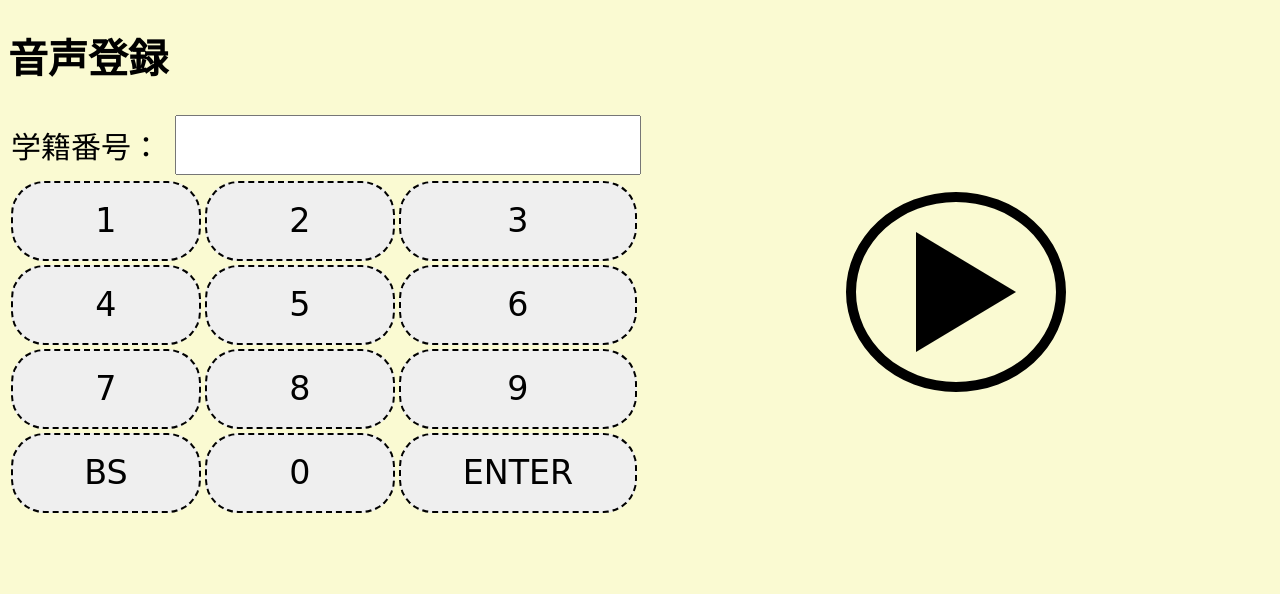
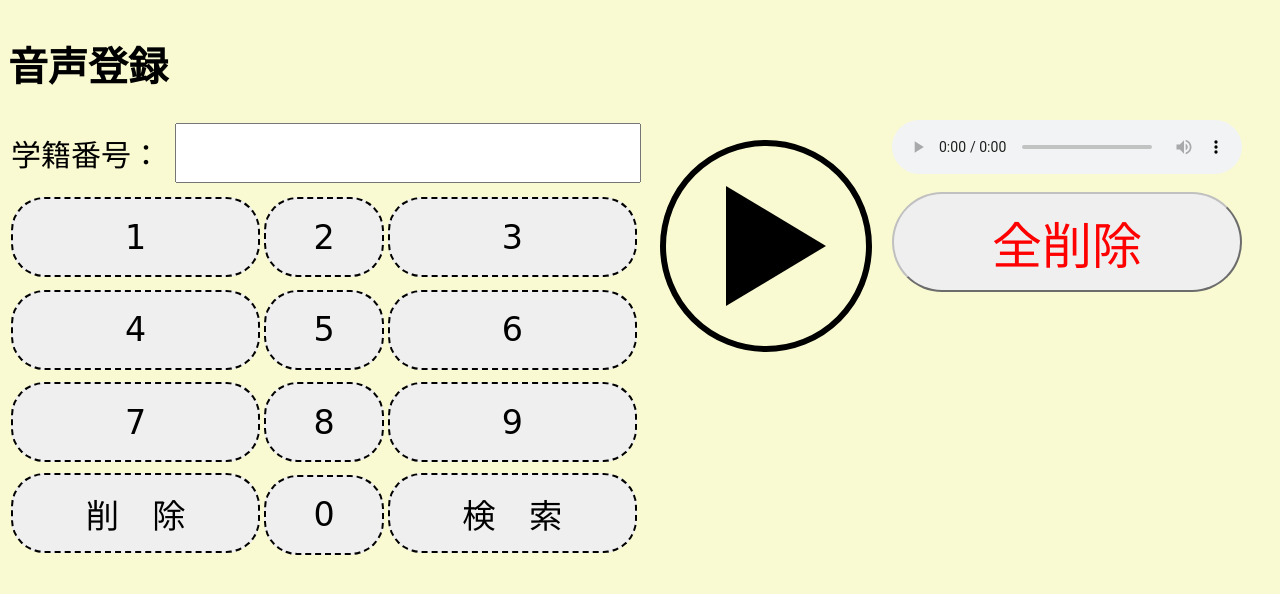
Before and after one commit to Sakai0127/vid, a Django app: page /voiceid/record in a window 1280 px wide. Shown: the top 594 px of the page. Run offline with Django 3.2, Linux system fonts and the light colour scheme; some web fonts are replaced.

Commit message:
デザイン修正

```diff
--- a/voiceid/static/css/style.css
+++ b/voiceid/static/css/style.css
@@ -18,14 +18,11 @@ body h1 {
 }
 
 .rokuon {
-  float: right;
-  width: 50%;
-  height: 200px;
+  /* float: right;
+  width: 50%; */
+  height: 100%;
   display: flex;
-  align-items: center;
-  justify-content: center;
-  flex-flow: column;
-  margin-top: 80px;
+  /* margin-top: 80px; */
 }
 
 .button1 {
@@ -55,14 +52,14 @@ table.keybord {
 
 
 /* 再生ボタン */
-.video_play {
+/* .video_play {
   display: inline-block;
   position: relative;
-  width: 1em;
-  height: 1em;
+  width: 1rem;
+  height: 1rem;
   border: 0.05em solid currentColor;
   border-radius: 50%;
-  color: #000;
+  color: rgb(0, 0, 0);
   font-size: 200px;
 }
 .video_play::before {
@@ -76,17 +73,17 @@ table.keybord {
   border-left: 0.5em solid currentColor;
   box-sizing: border-box;
   content: "";
-}
+} */
 
 /* 停止ボタン */
-.video_pause {
+/* .video_pause {
   display: inline-block;
   position: relative;
   width: 1em;
   height: 1em;
   border: 0.05em solid currentColor;
   border-radius: 50%;
-  color: #000;
+  color: rgb(0, 0, 0);
   font-size: 200px;
 }
 .video_pause::before,
@@ -106,7 +103,7 @@ table.keybord {
 .video_pause::after {
   left: 60%;
 }
-
+*/
 .tenKey {
   border-radius: 1em;
   border-style: dashed;
@@ -116,12 +113,13 @@ table.keybord {
 .video_play_pause {
   display: inline-block;
   position: relative;
-  width: 1em;
+  width:1em;
   height: 1em;
-  border: 0.05em solid currentColor;
+  border: 0.03em solid currentColor;
   border-radius: 50%;
   color: #000;
   font-size: 200px;
+  margin: 20px;
 }
 
 .video_play_pause > input {
@@ -136,6 +134,7 @@ table.keybord {
   width: 0px;
   height: 0px;
   border: 0.3em solid transparent;
+
   border-left: 0.5em solid currentColor;
   box-sizing: border-box;
   content: "";
@@ -146,10 +145,10 @@ table.keybord {
   position: absolute;
   top: 50%;
   transform: translateX(-50%) translateY(-50%);
-  width: 0.1em;
+  width: 0.3em;
   height: 0.5em;
   box-sizing: border-box;
-  background-color: currentColor;
+  background-color: red;
   content: "";
 }
 .video_play_pause > input:checked + span::before {
@@ -158,3 +157,26 @@ table.keybord {
 .video_play_pause > input:checked + span::after {
   left: 60%;
 }
+
+.rokuon3 {
+  display: flex;
+  width: 50%;
+  justify-content: space-between;
+}
+
+.btn {
+  height: 100px;
+  font-size: 50px;
+  border-color: silver;
+  border-radius: 1em;
+  color: red;
+}
+
+audio {
+  width: 350px;
+}
+
+.form {
+  display:flex;
+  flex-flow: column;
+}
--- a/voiceid/voice_identification/templates/voice_identification/recorder.html
+++ b/voiceid/voice_identification/templates/voice_identification/recorder.html
@@ -21,13 +21,11 @@
 </head>
 
 <body>
-	<h1>音声登録</h1>
+	<div class="rokuon3">
+		<h1>音声登録</h1>
+	</div>
 
 	<!-- テンキー -->
-	<?php
-	header("Content-Type:text/html;charset=utf-8");
-
-?>
 	<style type="text/css">
 		input.example {
 			font-size: 35pt;
@@ -54,80 +52,46 @@
 			font-family: 'Hachi Maru Pop', cursive;
 		}
 
-		/* td.td1{
+		td.td1{
 			font-size:	50pt;
 			align:		center;
 			height:		120;
 			width:		30%;
-		} */
+		}
 	</style>
 	<script type="text/javascript">
-		<!--
-		var inputPlace = "";
+		var inputPlace = "num";
 
 		function onTenkey(num) {
-			//alert( num );
+			var obj;
 
-			if (inputPlace == "") {
-				return;
-			}
-			//alert( num );
-			var obj;
-			if (num == "RET") {
-				if (inputPlace == "num") {
-					obj = document.getElementById("pass");
-				} else {
-					obj = document.getElementById("num");
-				}
-				obj.focus();
-				return;
-			}
-
-			//alert( inputPlace);
 			obj = document.getElementById(inputPlace);
-			//alert( obj.value );
 			if (num == "BS") {
 				var str = obj.value;
 				if (str.length > 0) {
 					obj.value = str.substr(0, str.length - 1);
 				}
-			} else {
+			} else if(obj.value.length < 9){
 				obj.value += num;
 			}
-
 		}
-
-		function onNum() {
-			//alert( inputPlace );
-			inputPlace = "num";
-		}
-
-		function onPass() {
-			//alert( inputPlace );
-			inputPlace = "pass";
-		}
-		//
-		-->
 	</script>
 	<div class="youso">
 		<div class="key">
 			<form method="post" action="./testBigkey.php">
-
 				<table align="center" width="100%">
 					<tr>
 						<td class="bangou">学籍番号：</td>
-						<td><input type="text" name="id" class="example" onFocus="onNum()" id="num"></td>
+						<td><input type="text" name="id" class="example" id="num"></td>
 						<td></td>
 					</tr>
 				</table>
-
-
 			</form>
 
 			<table class="keybord" width="100%">
 				<tr>
-					<td class="td1"> <input type="button" value="   1   " class="tenKey" onclick="onTenkey('1')"></td>
-					<td class="td1"> <input type="button" value="   2   " class="tenKey" onclick="onTenkey('2')"></td>
+					<td class="td1"> <input type="button" value="1" class="tenKey" onclick="onTenkey('1')"></td>
+					<td class="td1"> <input type="button" value="2" class="tenKey" onclick="onTenkey('2')"></td>
 					<td class="td1"> <input type="button" value="3" class="tenKey" onclick="onTenkey('3')"></td>
 				</tr>
 				<tr>
@@ -141,10 +105,9 @@
 					<td class="td1"> <input type="button" value="9" class="tenKey" onclick="onTenkey('9')"></td>
 				</tr>
 				<tr>
-					<td class="td1"> <input type="button" value="BS" class="tenKey" onclick="onTenkey('BS')"></td>
+					<td class="td1"> <input type="button" value="　　削　除　　" class="tenKey" onclick="onTenkey('BS')"></td>
 					<td class="td1"> <input type="button" value="0" class="tenKey" onclick="onTenkey('0')"></td>
-					<td class="td1"> <input type="button" value="ENTER" class="tenKey" id="RET"
-							onclick="onTenkey('RET')"></td>
+					<td class="td1"> <input type="submit" value="　　検　索　　" class="tenKey" id="RET"></td>
 				</tr>
 			</table>
 		</div>
@@ -154,16 +117,14 @@
 				<input type="checkbox" id="rokuon2">
 				<span></span>
 			</label>
+			<label class="form">
+				<audio src="" controls></audio><br />
+				<button type="button" id="delete-btn" class="btn">全削除</button>
+			</label>
 		</div>
 	</div>
+
 	<script src="{% static 'js/recorder.js' %}" type="module"></script>
-	<script>
-		$(function () {
-			$('.btn').on('click', function () { // クリックされた時
-				$(this).toggleClass('playback'); // クラスを 付与する or 外す
-			});
-		});
-	</script>
 </body>
 
 </html>
```
